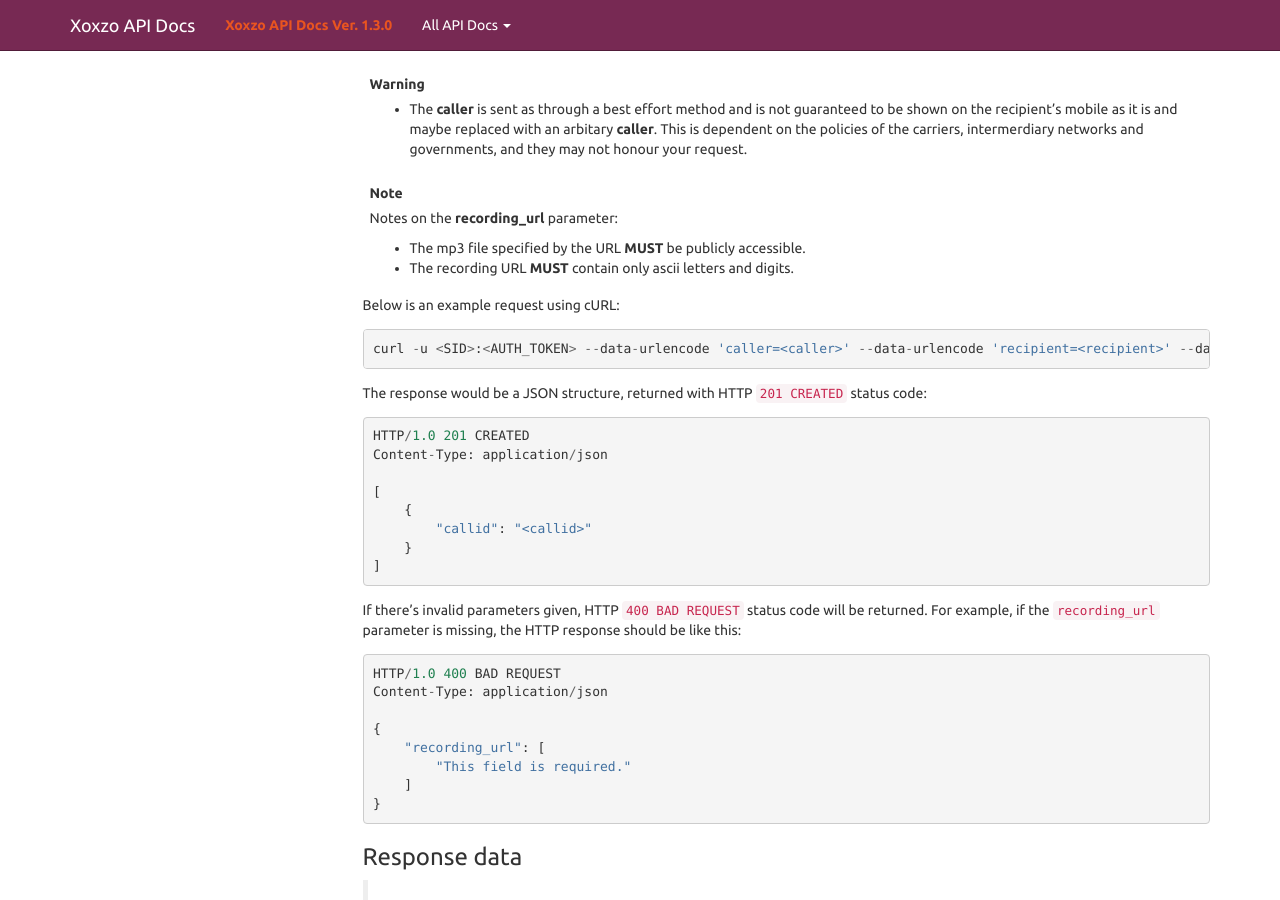
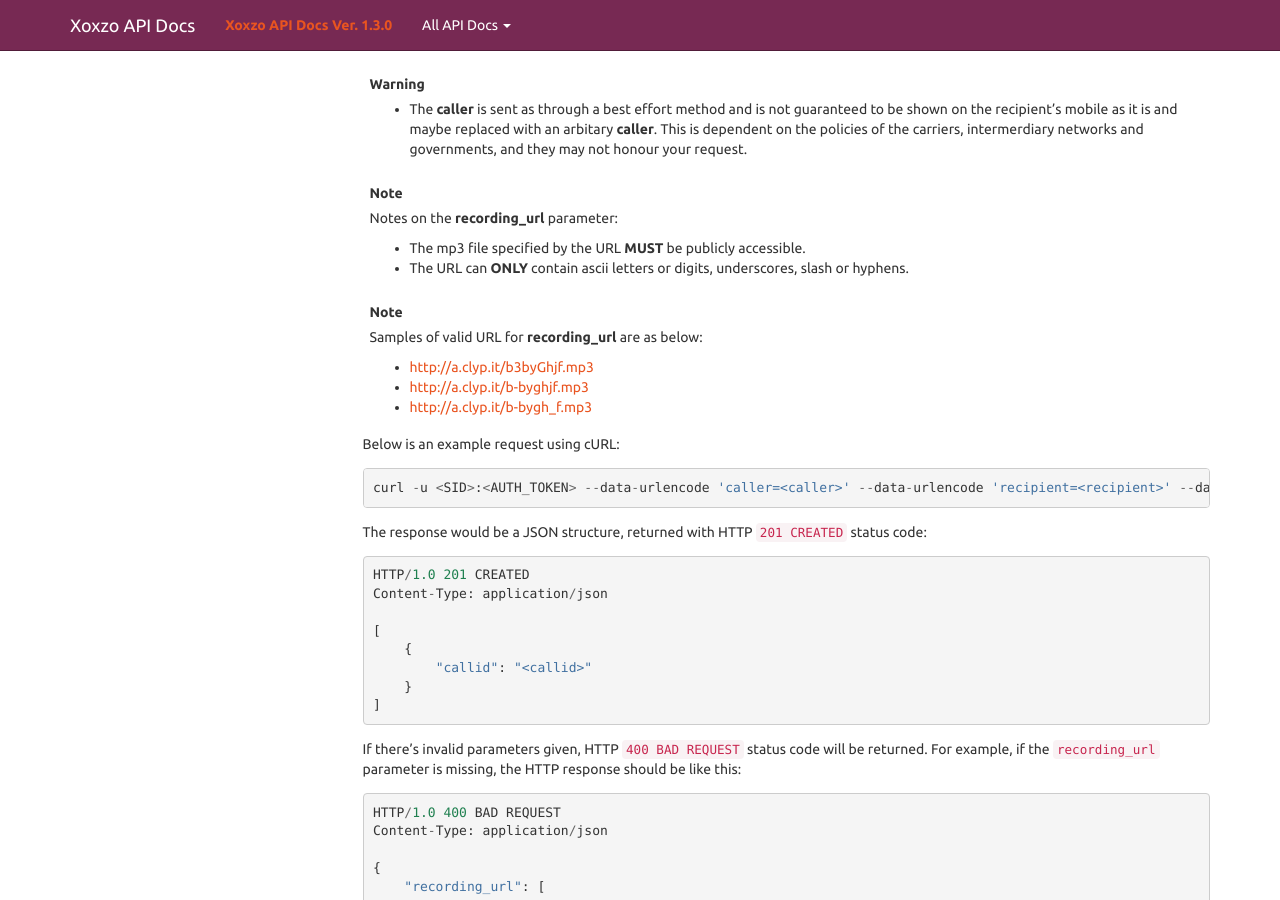
Before and after one commit to xoxzo/docs.xoxzo.com, a Sphinx documentation site: the page built from source/voice.rst, in a window 1280 px wide and 900 px high, scrolled down 872 px. Built offline with Sphinx 7.4.7, drawn with Linux system fonts in a browser that asks for light colours.

Commit message:
X4CTBE-221 Update docs with new restrictions

```diff
--- a/source/din.rst
+++ b/source/din.rst
@@ -140,6 +140,10 @@
 
 Where ``playback`` contains a required paramater that points to the URL of the mp3 file you want to play.
 
+.. note::
+   * For a more detailed explaination of usable URL for the ``playback`` action
+     please see :ref:`simple playback API's recording_url parameter restrictions <playback-usable-url-ref>`
+
 For ``transfer``, you'll need to also include a required parameter of the number you want to transfer to::
 
     transfer +81807181881 --caller=+8190123456789
--- a/source/voice.rst
+++ b/source/voice.rst
@@ -50,12 +50,20 @@
       the recipient's mobile as it is and maybe replaced with an arbitary **caller**. This is dependent on the
       policies of the carriers, intermerdiary networks and governments, and they may not honour your request.
 
+.. _playback-usable-url-ref:
+
 .. note::
    Notes on the **recording_url** parameter:
 
    *  The mp3 file specified by the URL **MUST** be publicly accessible.
-   *  The recording URL **MUST** contain only ascii letters and digits.
+   *  The URL can **ONLY** contain ascii letters or digits, underscores, slash or hyphens.
 
+.. note::
+   Samples of valid URL for **recording_url** are as below:
+
+   *  http://a.clyp.it/b3byGhjf.mp3
+   *  http://a.clyp.it/b-byghjf.mp3
+   *  http://a.clyp.it/b-bygh_f.mp3
 
 Below is an example request using cURL::
 
```
Also changed, not shown: 2 other files.
